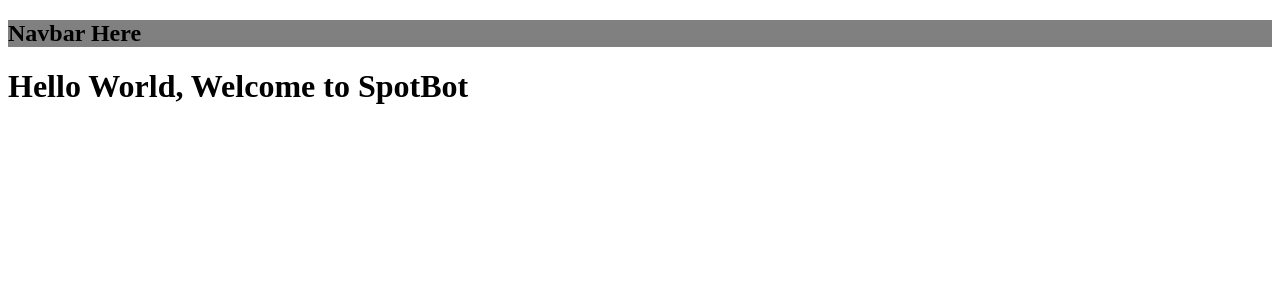
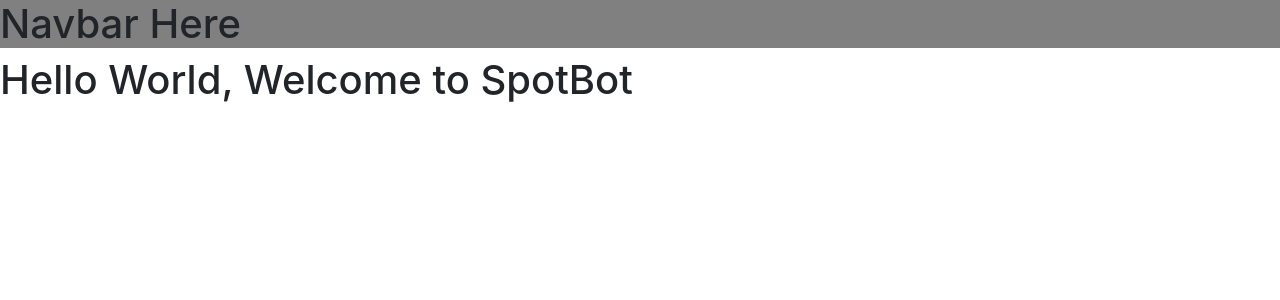
Before and after one commit to tintdang/spotbot, a React (Create React App) app in the folder client/: page / in a window 1280 px wide. Shown: the top 300 px of the page. Built offline with nearby package versions, Linux system fonts and the light colour scheme.

Commit message:
Added Bootstrap. Created some class components for the layout. Added css refs

```diff
--- a/client/public/index.html
+++ b/client/public/index.html
@@ -1,9 +1,21 @@
 <!DOCTYPE html>
 <html lang="en">
+
 <head>
   <meta charset="utf-8">
   <meta name="viewport" content="width=device-width, initial-scale=1, shrink-to-fit=no">
   <meta name="theme-color" content="#000000">
+
+  <!-- BOOTSTRAP (and needed jQuery/Popper, etc.) -->
+  <script src="https://code.jquery.com/jquery-3.3.1.slim.min.js" integrity="sha384-q8i/X+965DzO0rT7abK41JStQIAqVgRVzpbzo5smXKp4YfRvH+8abtTE1Pi6jizo"
+    crossorigin="anonymous"></script>
+  <script src="https://cdnjs.cloudflare.com/ajax/libs/popper.js/1.14.3/umd/popper.min.js" integrity="sha384-ZMP7rVo3mIykV+2+9J3UJ46jBk0WLaUAdn689aCwoqbBJiSnjAK/l8WvCWPIPm49"
+    crossorigin="anonymous"></script>
+  <link rel="stylesheet" href="https://stackpath.bootstrapcdn.com/bootstrap/4.1.3/css/bootstrap.min.css" integrity="sha384-MCw98/SFnGE8fJT3GXwEOngsV7Zt27NXFoaoApmYm81iuXoPkFOJwJ8ERdknLPMO"
+    crossorigin="anonymous">
+  <script src="https://stackpath.bootstrapcdn.com/bootstrap/4.1.3/js/bootstrap.min.js" integrity="sha384-ChfqqxuZUCnJSK3+MXmPNIyE6ZbWh2IMqE241rYiqJxyMiZ6OW/JmZQ5stwEULTy"
+    crossorigin="anonymous"></script>
+
   <!--
       manifest.json provides metadata used when your web app is added to the
       homescreen on Android. See https://developers.google.com/web/fundamentals/engage-and-retain/web-app-manifest/
@@ -21,6 +33,7 @@
     -->
   <title>React App</title>
 </head>
+
 <body>
   <noscript>
     You need to enable JavaScript to run this app.
@@ -37,4 +50,5 @@
       To create a production bundle, use `npm run build` or `yarn build`.
     -->
 </body>
+
 </html>
--- /dev/null
+++ b/client/src/components/Navbar/Navbar.css
@@ -0,0 +1,5 @@
+/* For now these are just all unique static colors to help identify the design */
+
+*{
+    background-color: blue
+}
--- /dev/null
+++ b/client/src/components/gameBoard/gameBoard.css
@@ -0,0 +1,7 @@
+/* For now these are just all unique static colors to help identify the design */
+
+*{
+    background-color: red;
+    width: 80vw;
+    height: 80vh;
+}
--- /dev/null
+++ b/client/src/components/gameBoard/index.js
@@ -0,0 +1,3 @@
+import GameBoard from './gameBoard'
+
+export default GameBoard;
--- /dev/null
+++ b/client/src/components/userSeat/index.js
@@ -0,0 +1,3 @@
+import UserSeat from './gameBoard'
+
+export default UserSeat;
--- /dev/null
+++ b/client/src/components/userSeat/userSeat.css
@@ -0,0 +1,7 @@
+/* For now these are just all unique static colors to help identify the design */
+
+*{
+    background-color: green;
+    height: 100px;
+    width: 250px
+}
```
Also changed, not shown: client/src/components/gameBoard/gameBoard.jsx (added, +26 -0 lines), client/src/components/userSeat/userSeat.jsx (added, +28 -0 lines). Lines whose indentation alone changed are shown as unchanged.
